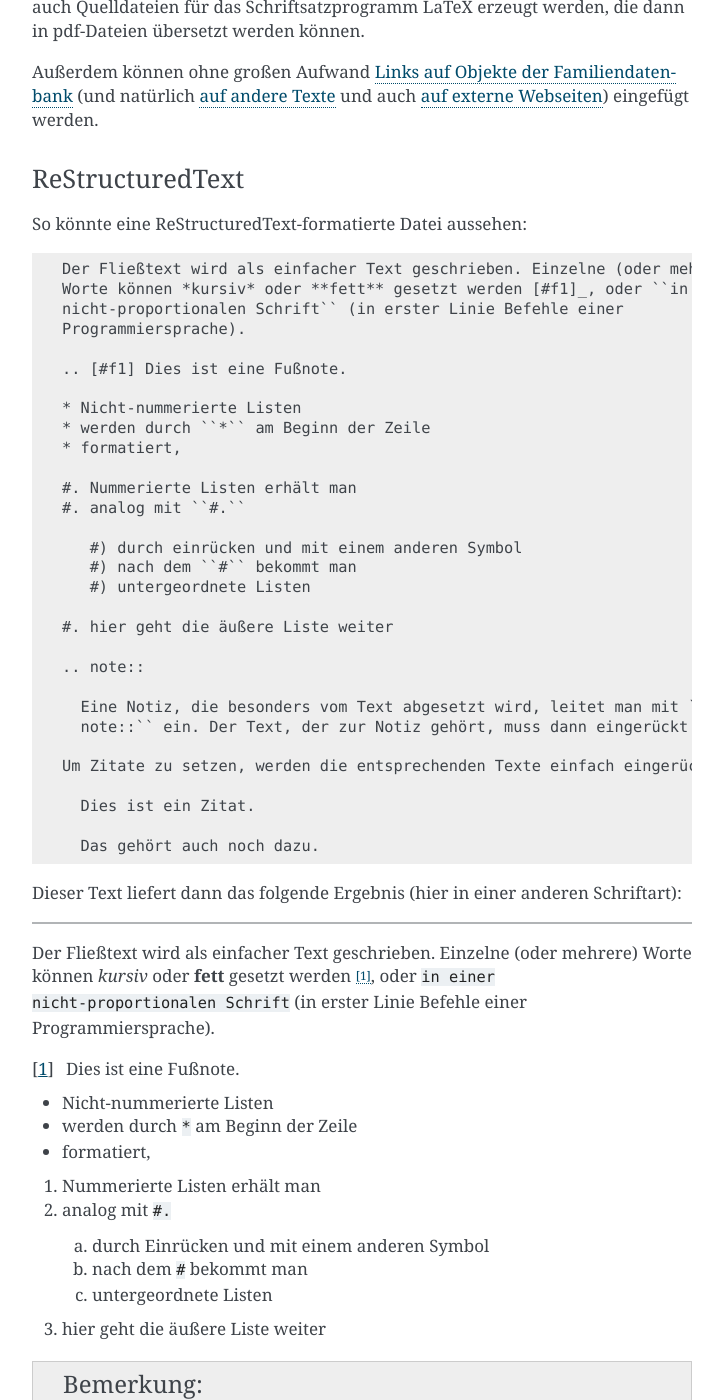
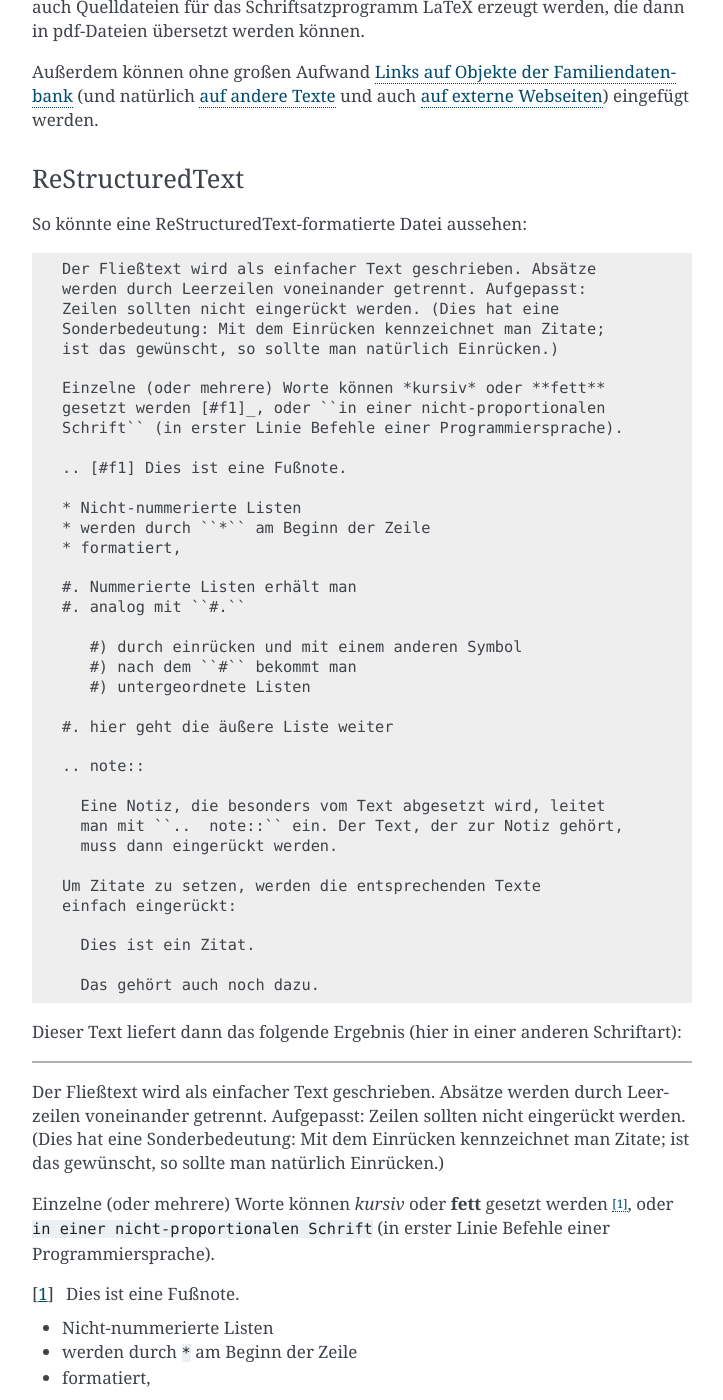
Before and after one commit to ugoertz/django-familio, a Sphinx documentation site: the page built from docs/texte.rst, in a window 1280 px wide and 1400 px high, scrolled down 902 px. Shown: the whole window, without its empty margins (388-1111 px from the left). Built offline with Sphinx 7.4.7, drawn with Linux system fonts in a browser that asks for light colours.

Commit message:
Update documentation: TimelineItems, ReST.

```diff
--- a/docs/texte.rst
+++ b/docs/texte.rst
@@ -67,10 +67,15 @@ So könnte eine ReStructuredText-formatierte Datei aussehen:
 
 .. code::
 
-  Der Fließtext wird als einfacher Text geschrieben. Einzelne (oder mehrere)
-  Worte können *kursiv* oder **fett** gesetzt werden [#f1]_, oder ``in einer
-  nicht-proportionalen Schrift`` (in erster Linie Befehle einer
-  Programmiersprache).
+  Der Fließtext wird als einfacher Text geschrieben. Absätze
+  werden durch Leerzeilen voneinander getrennt. Aufgepasst:
+  Zeilen sollten nicht eingerückt werden. (Dies hat eine
+  Sonderbedeutung: Mit dem Einrücken kennzeichnet man Zitate;
+  ist das gewünscht, so sollte man natürlich Einrücken.)
+
+  Einzelne (oder mehrere) Worte können *kursiv* oder **fett**
+  gesetzt werden [#f1]_, oder ``in einer nicht-proportionalen
+  Schrift`` (in erster Linie Befehle einer Programmiersprache).
 
   .. [#f1] Dies ist eine Fußnote.
 
@@ -89,10 +94,12 @@ So könnte eine ReStructuredText-formatierte Datei aussehen:
 
   .. note::
 
-    Eine Notiz, die besonders vom Text abgesetzt wird, leitet man mit ``..
-    note::`` ein. Der Text, der zur Notiz gehört, muss dann eingerückt werden.
+    Eine Notiz, die besonders vom Text abgesetzt wird, leitet
+    man mit ``..  note::`` ein. Der Text, der zur Notiz gehört,
+    muss dann eingerückt werden.
 
-  Um Zitate zu setzen, werden die entsprechenden Texte einfach eingerückt:
+  Um Zitate zu setzen, werden die entsprechenden Texte
+  einfach eingerückt:
 
     Dies ist ein Zitat.
 
@@ -105,10 +112,14 @@ Schriftart):
 
 -----------------------------------------------------------------------
 
-Der Fließtext wird als einfacher Text geschrieben. Einzelne (oder mehrere)
-Worte können *kursiv* oder **fett** gesetzt werden [#f1]_, oder ``in einer
-nicht-proportionalen Schrift`` (in erster Linie Befehle einer
-Programmiersprache).
+Der Fließtext wird als einfacher Text geschrieben. Absätze werden durch
+Leerzeilen voneinander getrennt. Aufgepasst: Zeilen sollten nicht eingerückt
+werden. (Dies hat eine Sonderbedeutung: Mit dem Einrücken kennzeichnet man
+Zitate; ist das gewünscht, so sollte man natürlich Einrücken.)
+
+Einzelne (oder mehrere) Worte können *kursiv* oder **fett** gesetzt werden
+[#f1]_, oder ``in einer nicht-proportionalen Schrift`` (in erster Linie
+Befehle einer Programmiersprache).
 
 .. [#f1] Dies ist eine Fußnote.
 
```
Also changed, not shown: docs/familien.rst (+28 -0 lines).
